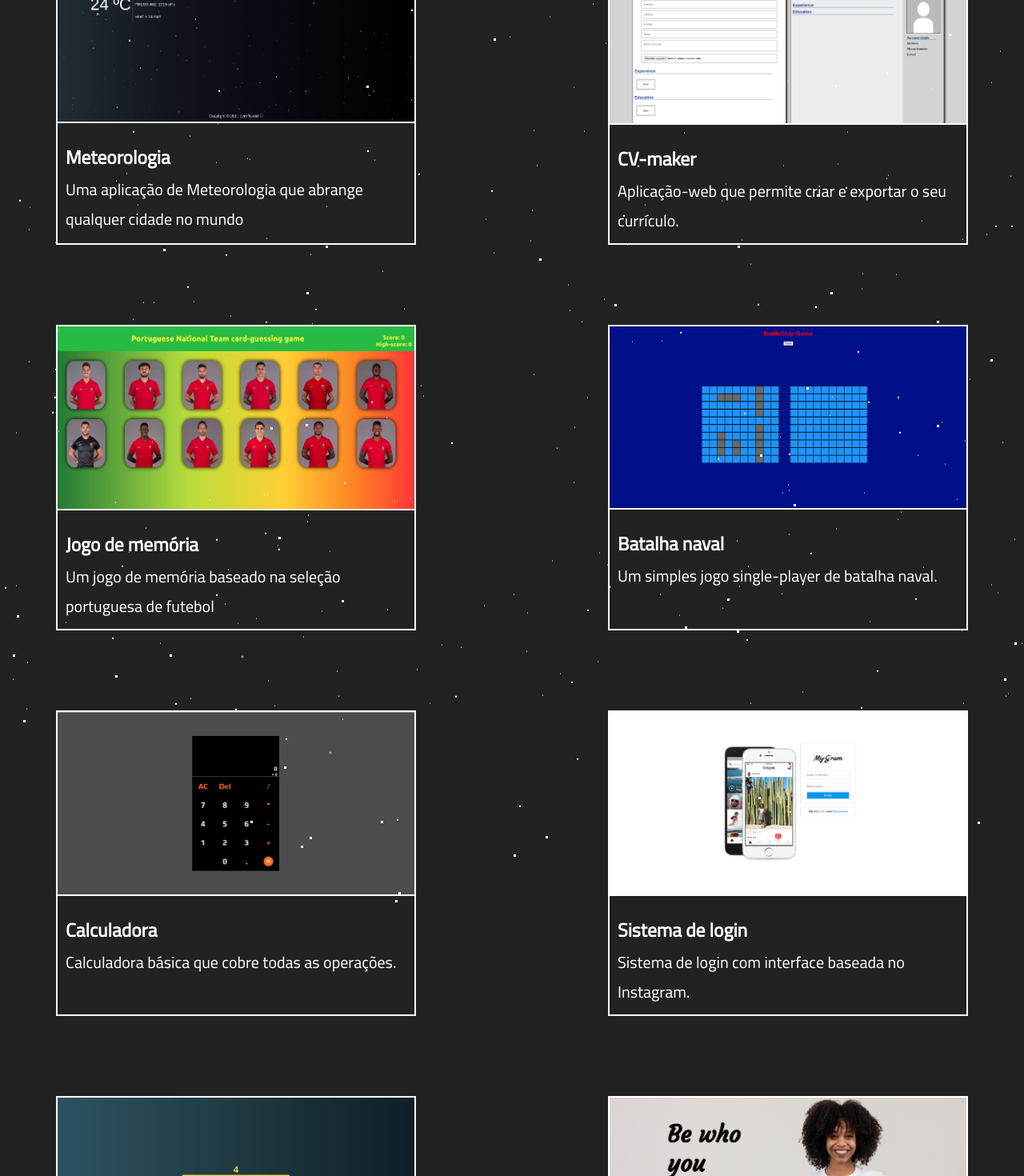
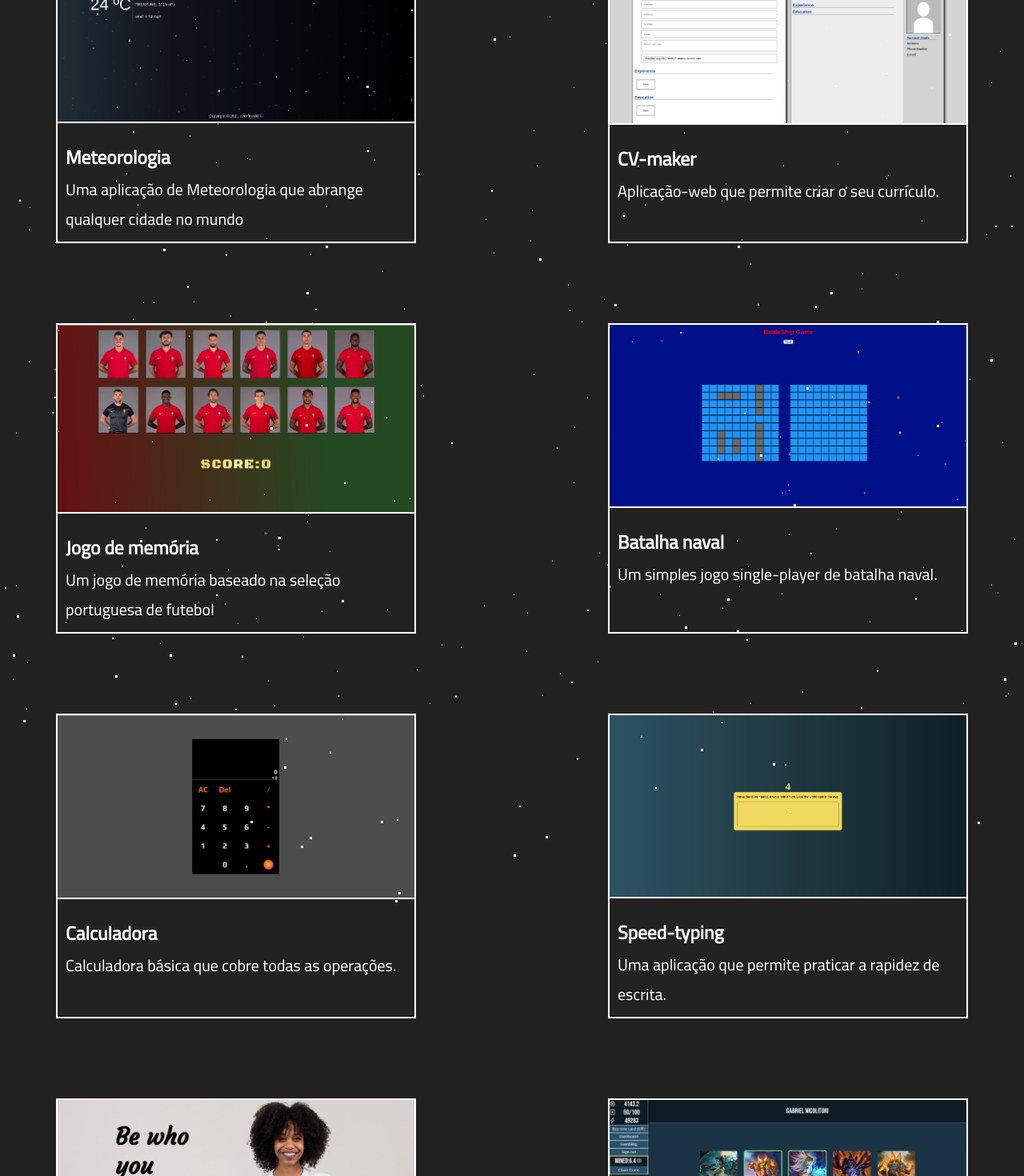
Before and after one commit to overflow68/Gabriel-Nicolitoiu, a React (Create React App) app: page / in a window 1280 px wide. Shown: the part 2832-4302 px from the top of the page at 80% size. Built offline with nearby package versions, Linux system fonts and the light colour scheme.

Commit message:
Updated picture for memory game

```diff
--- a/src/data/projects.js
+++ b/src/data/projects.js
@@ -3,7 +3,6 @@ import cv from "../images/cv-app.png"
 import cardGame from "../images/card-game.png"
 import battleship from "../images/battleship.png"
 import calculadora from "../images/calculadora.png"
-import myGram from "../images/my-gram.png"
 import speed from "../images/speed.png"
 import shop from "../images/shop.png"
 import collectibles from "../images/collectibles.png"
@@ -20,7 +19,7 @@ const projects = [
     {
         nome: "CV-maker",
         foto: cv,
-        description: "Aplicação-web que permite criar e exportar o seu currículo.",
+        description: "Aplicação-web que permite criar o seu currículo.",
         link: "https://overflow68.github.io/CV-app"
 
     },
@@ -43,13 +42,6 @@ const projects = [
         foto: calculadora,
         description: "Calculadora básica que cobre todas as operações.",
         link: "https://overflow68.github.io/Calculator2"
-
-    },
-    {
-        nome: "Sistema de login",
-        foto: myGram,
-        description: "Sistema de login com interface baseada no Instagram.",
-        link: "https://overflow68.github.io/My-Gram"
 
     },
     {
```
Also changed, not shown: src/images/card-game.png, 8 other files (tests, documents, lock files or other folders).
